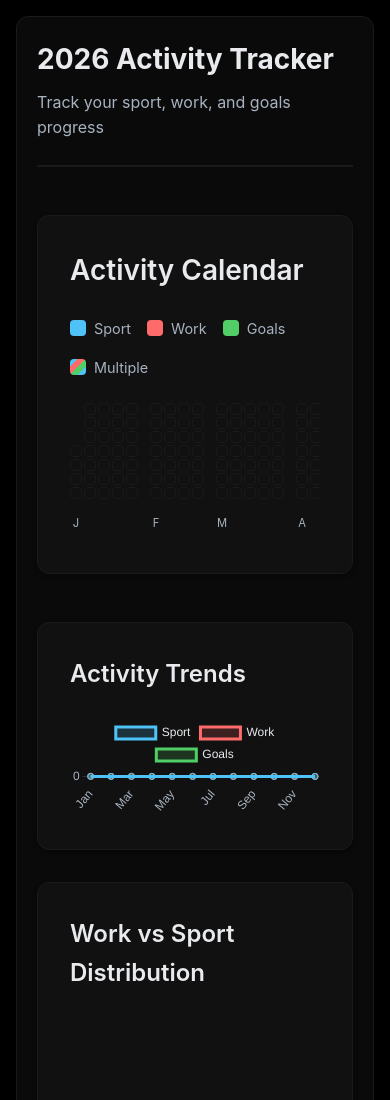
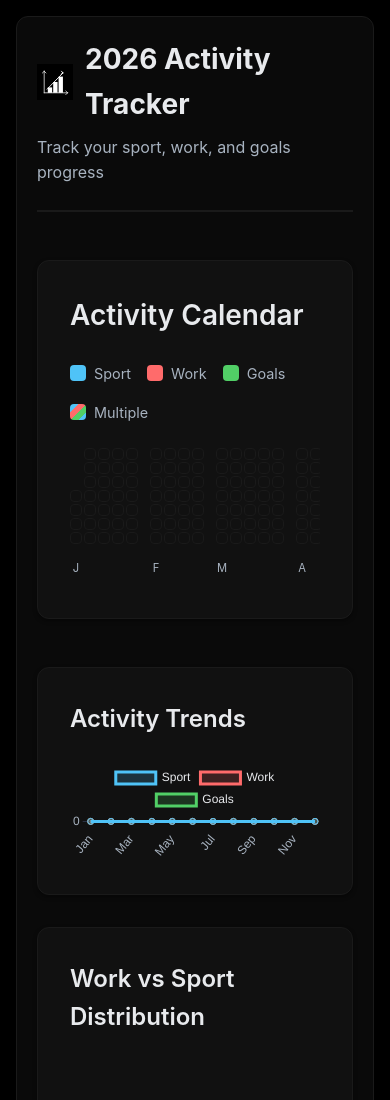
Before and after one commit to hassandaher1/2026, a plain HTML site: page index.html in a window 390 px wide. Shown: the top 1100 px of the page. Drawn offline with nearby package versions, Linux system fonts and the light colour scheme.

Commit message:
Add favicon icon to header next to title

```diff
--- a/index.html
+++ b/index.html
@@ -10,7 +10,10 @@
 <body>
     <div class="dashboard-container">
         <header class="dashboard-header">
-            <h1>2026 Activity Tracker</h1>
+            <div class="header-title-wrapper">
+                <img src="favicon.svg" alt="Activity Tracker Icon" class="header-icon">
+                <h1>2026 Activity Tracker</h1>
+            </div>
             <p class="subtitle">Track your sport, work, and goals progress</p>
         </header>
 
--- a/styles.css
+++ b/styles.css
@@ -51,11 +51,24 @@ body {
     padding-bottom: 1.5rem;
 }
 
+.header-title-wrapper {
+    display: flex;
+    align-items: center;
+    gap: 1rem;
+    margin-bottom: 0.5rem;
+}
+
+.header-icon {
+    width: 48px;
+    height: 48px;
+    flex-shrink: 0;
+}
+
 .dashboard-header h1 {
     font-size: 2.5rem;
     font-weight: 700;
     color: var(--text-primary);
-    margin-bottom: 0.5rem;
+    margin: 0;
 }
 
 .subtitle {
@@ -659,6 +672,11 @@ body {
         font-size: 2rem;
     }
 
+    .header-icon {
+        width: 40px;
+        height: 40px;
+    }
+
     .contribution-grid {
         gap: 3px;
     }
@@ -767,6 +785,15 @@ body {
         font-size: 1.75rem;
     }
 
+    .header-icon {
+        width: 36px;
+        height: 36px;
+    }
+
+    .header-title-wrapper {
+        gap: 0.75rem;
+    }
+
     .subtitle {
         font-size: 1rem;
     }
```
